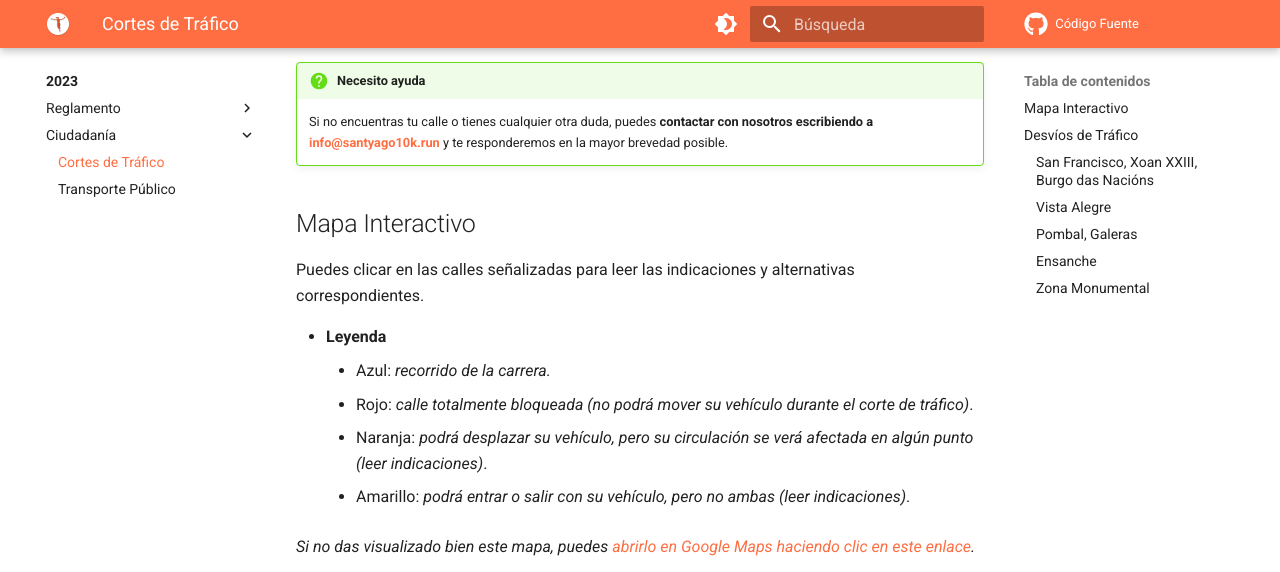
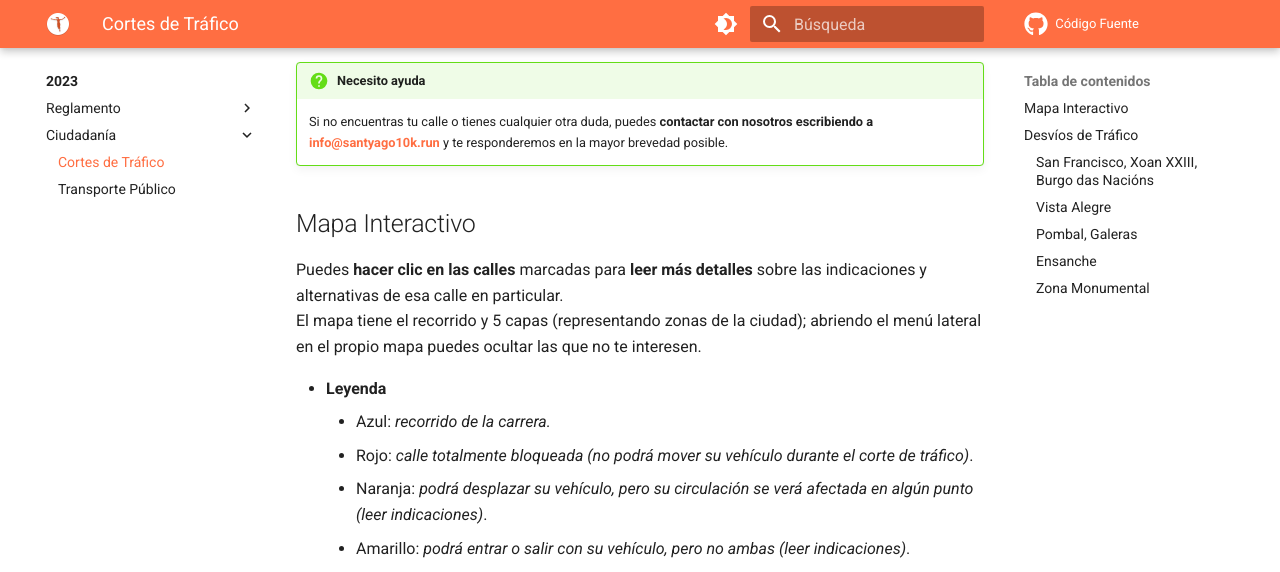
Before and after one commit to SantYaGo10K/Info, an MkDocs documentation site: the page built from info/ciudadania/trafico.md, in a window 1280 px wide and 900 px high, scrolled down 561 px, cut to the strip 0-572 px from the top of the window. Built offline with MkDocs 1.6.1 and Material for MkDocs 9.7.7, drawn with Linux system fonts in a browser that asks for light colours; comment, search, counter and statistics services are not loaded.

Commit message:
Clarificación

```diff
--- a/info/ciudadania/trafico.md
+++ b/info/ciudadania/trafico.md
@@ -22,7 +22,10 @@ En esta página contiene tanto un [Mapa Interactivo](#mapa-interactivo) como un
 
 ## Mapa Interactivo
 
-Puedes clicar en las calles señalizadas para leer las indicaciones y alternativas correspondientes.
+Puedes **hacer clic en las calles** marcadas para **leer más detalles** sobre las indicaciones y alternativas de esa
+calle en particular.
+El mapa tiene el recorrido y 5 capas (representando zonas de la ciudad); abriendo el menú lateral en el propio mapa
+puedes ocultar las que no te interesen.
 
 * **Leyenda**
     * Azul: _recorrido de la carrera._
```
